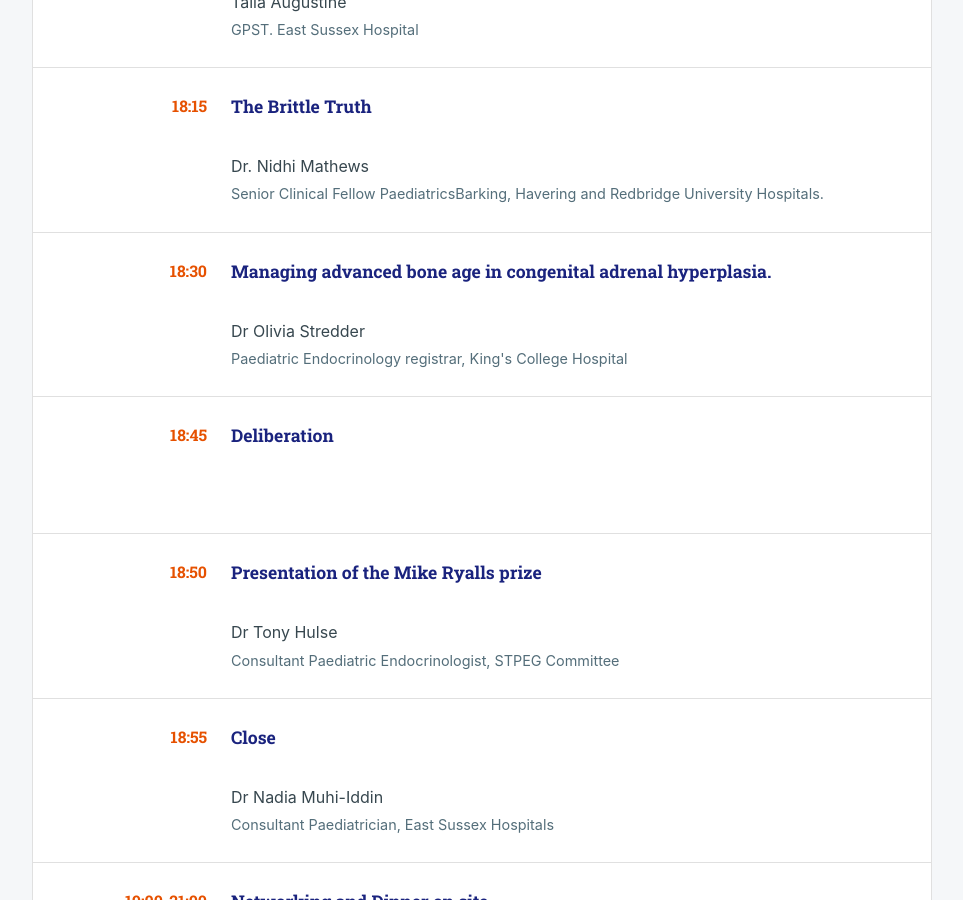
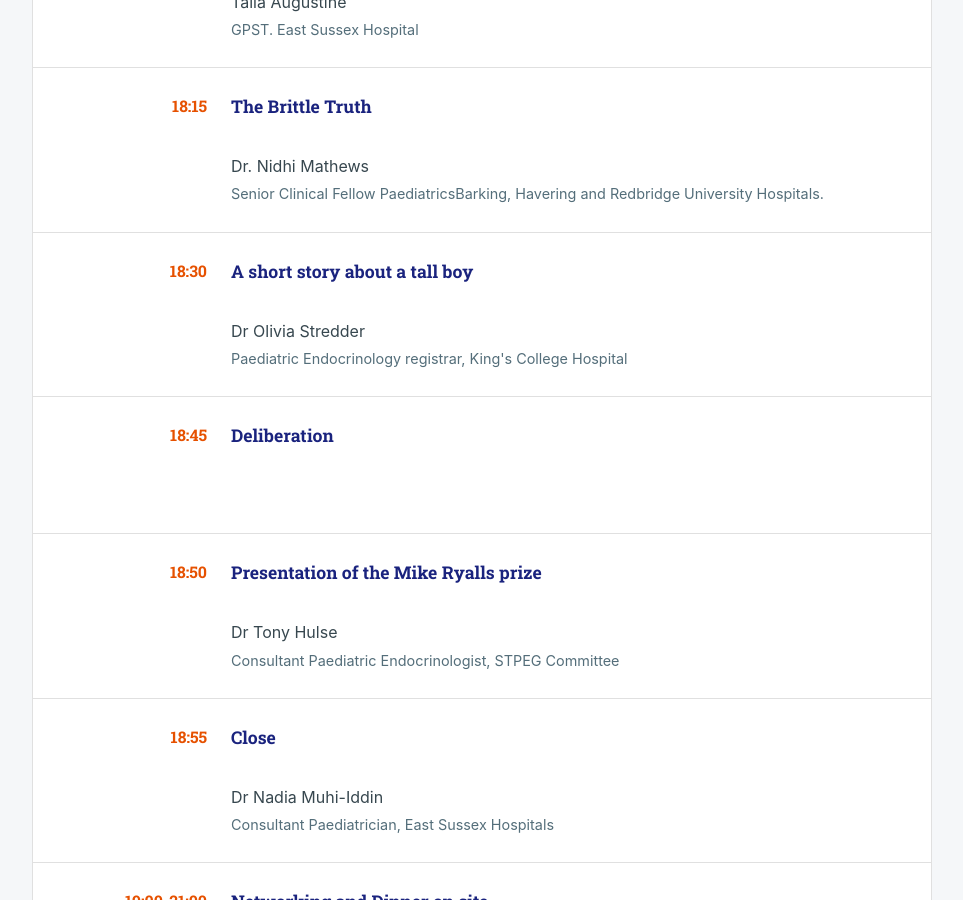
Before and after one commit to eatyourpeas/stpeg, a Jekyll site: the page built from _events/autumn-2026.md, in a window 1280 px wide and 900 px high, scrolled down 3111 px. Shown: the whole window, without its empty margins (158-1121 px from the left). Built offline with Jekyll 4.4.1, drawn with Linux system fonts in a browser that asks for light colours.

Commit message:
a short story about a tall boy

```diff
--- a/_events/autumn-2026.md
+++ b/_events/autumn-2026.md
@@ -60,7 +60,7 @@ schedule:
     speaker: "Dr. Nidhi Mathews"
     description: "Senior Clinical Fellow PaediatricsBarking, Havering and Redbridge University Hospitals."
   - time: "18:30"
-    title: "Managing advanced bone age in congenital adrenal hyperplasia."
+    title: "A short story about a tall boy"
     speaker: "Dr Olivia Stredder"
     description: "Paediatric Endocrinology registrar, King's College Hospital"
   - time: "18:45"
```
